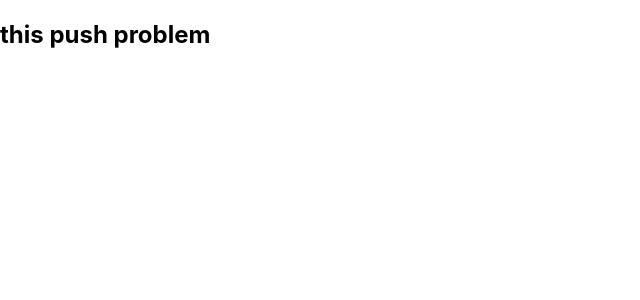
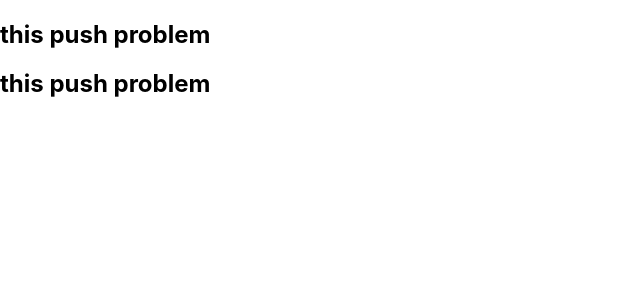
Before and after one commit to Kader1680/babel, a React (Create React App) app: page / in a window 1280 px wide. Shown: the top 300 px of the page, without its empty margins (0-640 px from the left). Built offline with nearby package versions, Linux system fonts and the light colour scheme.

Commit message:
Create App.js

```diff
--- a/src/App.js
+++ b/src/App.js
@@ -5,6 +5,7 @@ function App() {
   return (
     <div>
       <h2>this push problem</h2>
+      <h2>this push problem</h2>
     </div>
   );
 }
```
